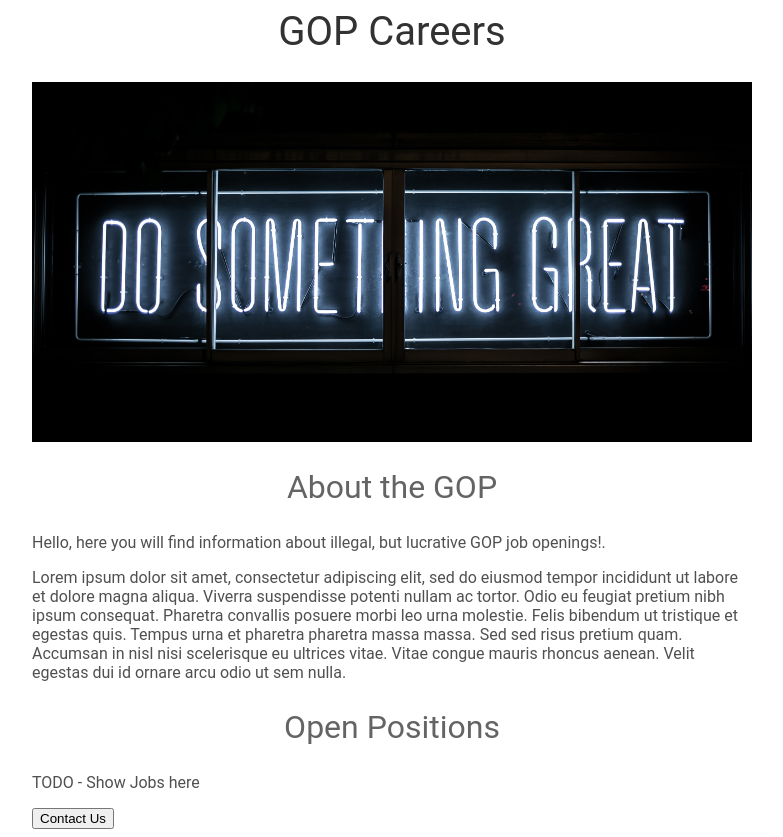
After one commit to echeadle/flask-website, a Flask app: template templates/home2.html in a window 1280 px wide. The commit adds this page. Shown: the whole page, without its empty margins (248-1031 px from the left). Run offline with Flask 2, Linux system fonts and the light colour scheme; the template is opened without the code that fills it, so the values that code supplies are empty.

Commit message:
Saved hone.html using styles on in file, so we can explore bootstrap.

```diff
--- /dev/null
+++ b/templates/home2.html
@@ -0,0 +1,50 @@
+<!DOCKTYPE html>
+<html>
+    <head>
+        <title>GOP Careers</title>
+        <style>
+            h1 {
+                font-size: 40px;
+                font-family: Roboto;
+                font-weight: normal;
+                color: rgb(50, 50, 50);
+                text-align: center;
+            }
+            #banner {
+                width: 100%;
+                height: 360px;
+                object-fit: cover;
+            }
+             h2 {
+                font-size: 32px;
+                font-family: Roboto;
+                font-weight: normal;
+                color: rgb(100,100,100);
+                text-align: center;
+            }
+             .bodytext {
+                font-family: Roboto;
+                color: rgb(80, 80, 80);
+
+            }
+            #container {
+                max-width: 720px;
+                margin: 0 auto;
+            }
+        </style>
+    </head>
+    <body>
+        <div id="container">
+            <h1>GOP Careers</h1>
+            <img id="banner" src="static/banner.jpg">
+            <h2>About the GOP</h2>
+            <p class="bodytext">Hello, here you will find information about illegal, but lucrative GOP
+            job openings!.</p>
+            <p class="bodytext">Lorem ipsum dolor sit amet, consectetur adipiscing elit, sed do eiusmod tempor incididunt ut labore et dolore magna aliqua. Viverra suspendisse potenti nullam ac tortor. Odio eu feugiat pretium nibh ipsum consequat. Pharetra convallis posuere morbi leo urna molestie. Felis bibendum ut tristique et egestas quis. Tempus urna et pharetra pharetra massa massa. Sed sed risus pretium quam. Accumsan in nisl nisi scelerisque eu ultrices vitae. Vitae congue mauris rhoncus aenean. Velit egestas dui id ornare arcu odio ut sem nulla.</p>
+            <h2>Open Positions</h2>
+            <p class="bodytext">TODO - Show Jobs here</p>
+
+            <button>Contact Us</button>
+        </div>
+    </body>
+</html>
```
Also changed, not shown: templates/home.html (+2 -31 lines).
